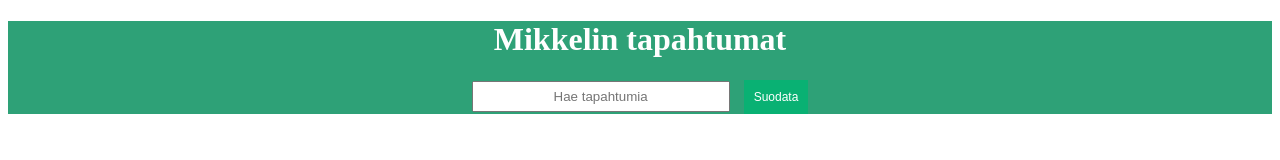
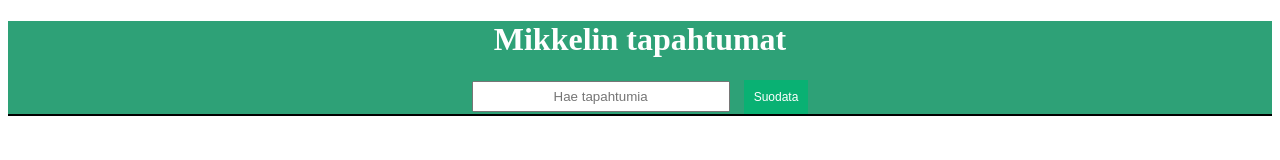
Before and after one commit to elisaliukkonen/naytto-OHJ, a plain HTML site: page Haku.html in a window 1280 px wide. Drawn offline with Linux system fonts and the light colour scheme.

Commit message:
Updated tyyli.css

```diff
--- a/tyyli.css
+++ b/tyyli.css
@@ -53,9 +53,7 @@ header {
   top: 0;
   z-index: 100;
   background-color: #f2f2f2;
-}
-
-header {
   background: linear-gradient(135deg, #2ea177, #2ea177);
   color: white;
+  border-bottom: black 2px solid;
 }
```
